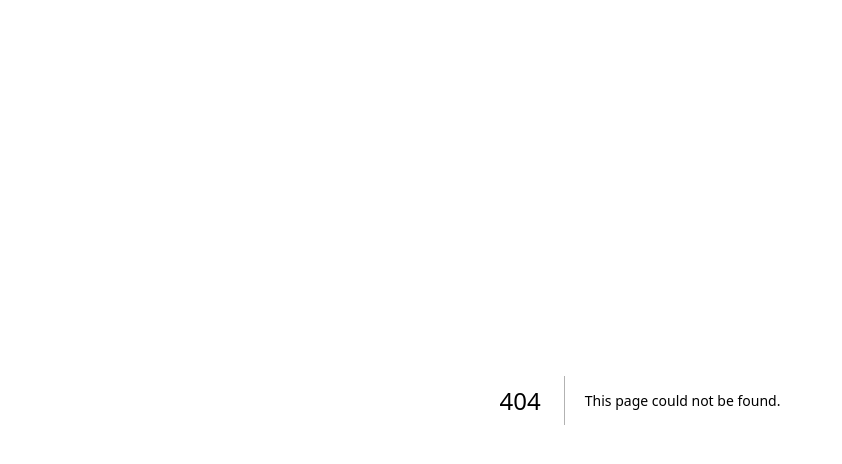
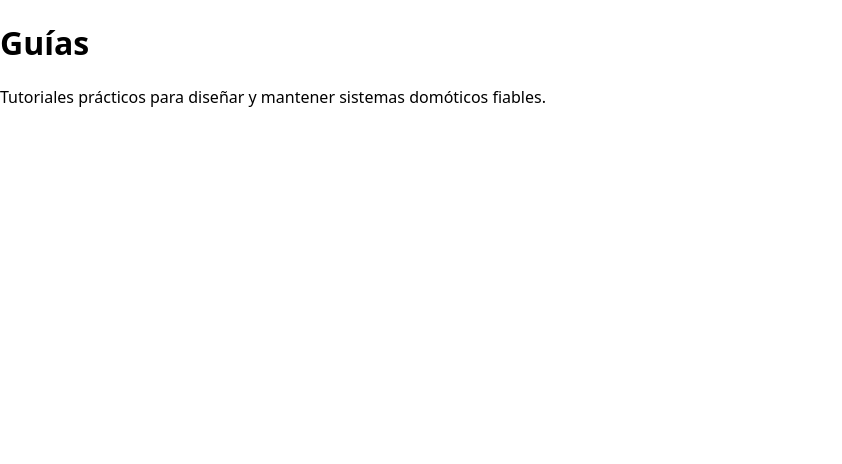
Before and after one commit to labdomotica/labdomotica-web, a Next.js app: page /guias in a window 1280 px wide. Before the commit this address had no page. Shown: the top 464 px of the page, without its empty margins (0-842 px from the left). Built offline with nearby package versions, Linux system fonts and the light colour scheme.

Commit message:
Add Guias page

```diff
--- /dev/null
+++ b/app/guias/page.js
@@ -0,0 +1,15 @@
+export const metadata = {
+  title: "Guías de Domótica | LabDomotica",
+  description: "Guías prácticas paso a paso para crear una domótica fiable."
+};
+
+export default function GuiasPage() {
+  return (
+    <main className="max-w-5xl mx-auto px-6 py-16">
+      <h1 className="text-4xl font-bold mb-4">Guías</h1>
+      <p className="text-light/70">
+        Tutoriales prácticos para diseñar y mantener sistemas domóticos fiables.
+      </p>
+    </main>
+  );
+}
```
